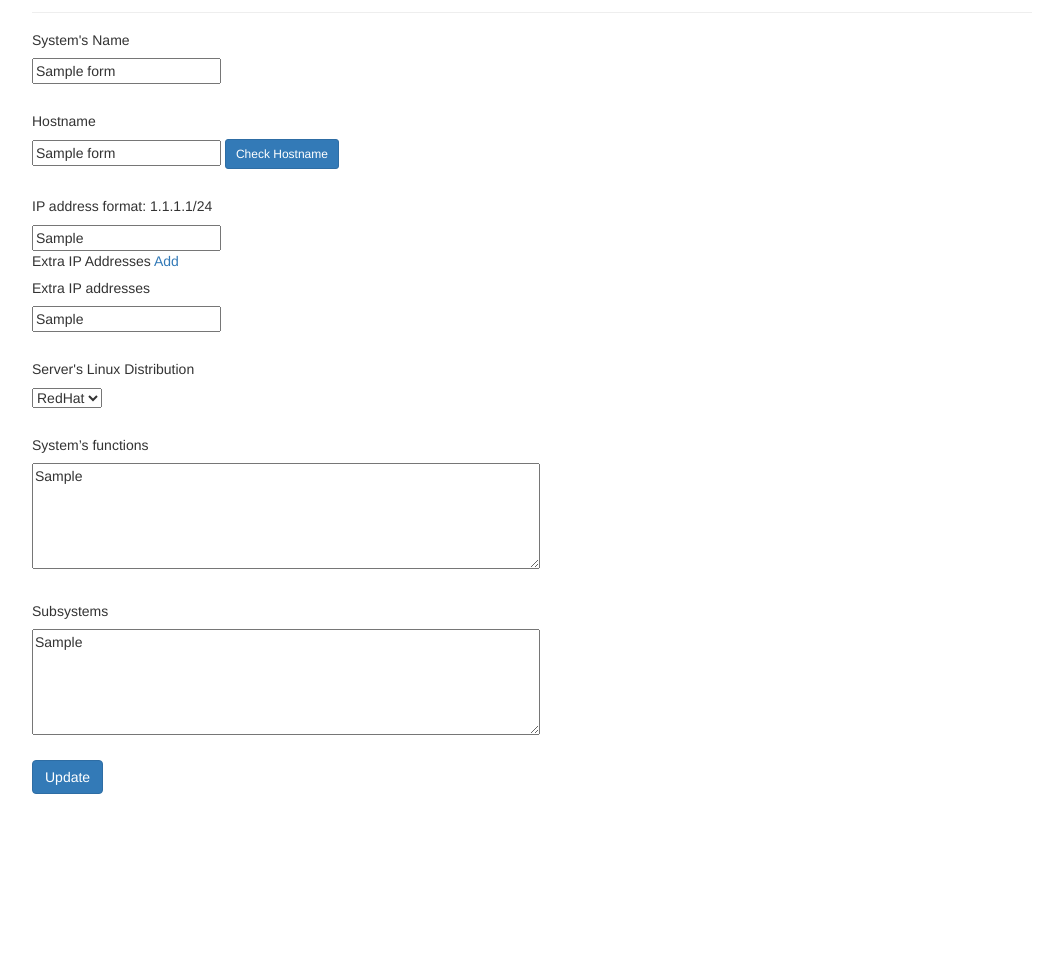
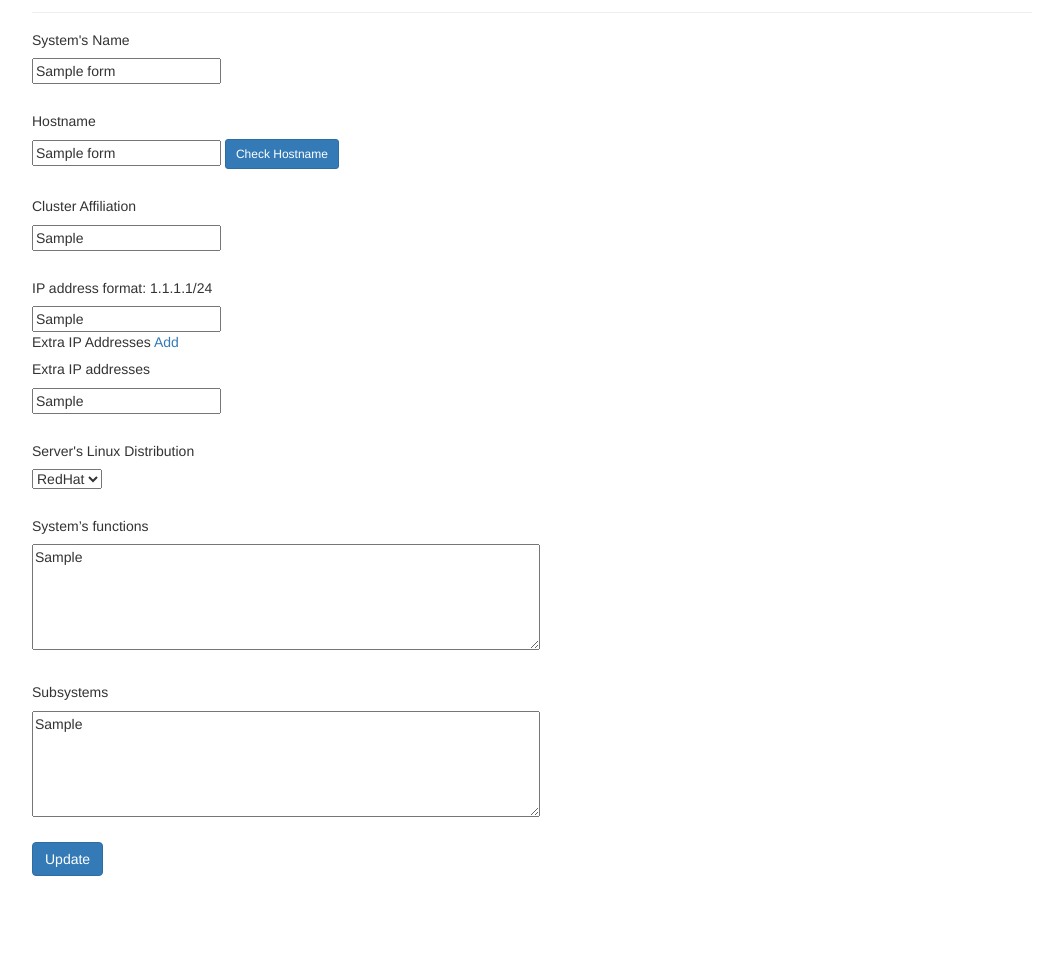
Before and after one commit to Lab-Brat/flask_masque, a Flask app: page /update/1 in a window 1280 px wide. Shown: the part 144-1100 px from the top of the page, without its empty margins (108-1171 px from the left). Before the commit the page ends 938 px from the top, so only its background shows below. Run offline with Flask 2, Linux system fonts and the light colour scheme; tables that the repository leaves empty hold one stand-in row (values such as "Sample post"); some libraries are stand-ins or nearby versions.

Commit message:
add cluster field to Update

```diff
--- a/app.py
+++ b/app.py
@@ -83,6 +83,7 @@ def update(id):
 
         form.name=request.form['name']
         form.hostname=request.form['hostname']
+        form.cluster_belong=request.form['cluster_belong'],
         form.ip=request.form['ip']
         for instance in db.session.query(CreateExIP).order_by(CreateExIP.id):
             if instance.forms_id == id:
--- a/templates/update.html
+++ b/templates/update.html
@@ -24,6 +24,11 @@
                 <h5>Hostname</h5>
                 <input type="integer" name="hostname" value="{{form.hostname}}" />
                 <button type="submit" onclick="return(validate());" class="btn btn-primary btn-sm">Check Hostname</button>
+            </section><br/>
+
+            <section>
+                <h5>Cluster Affiliation</h5>
+                <input type="text" name="cluster_belong" value="{{form.cluster_belong}}" />
             </section><br/>
 
             <section>
```
